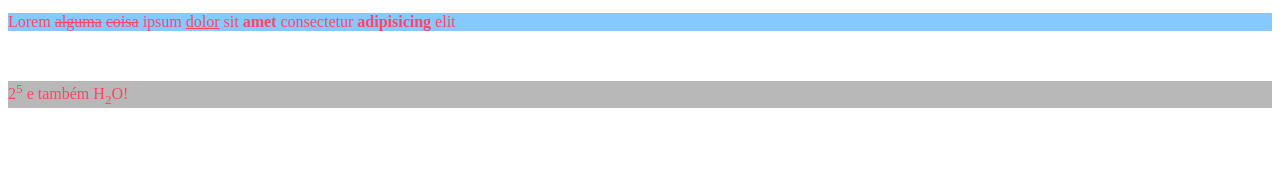
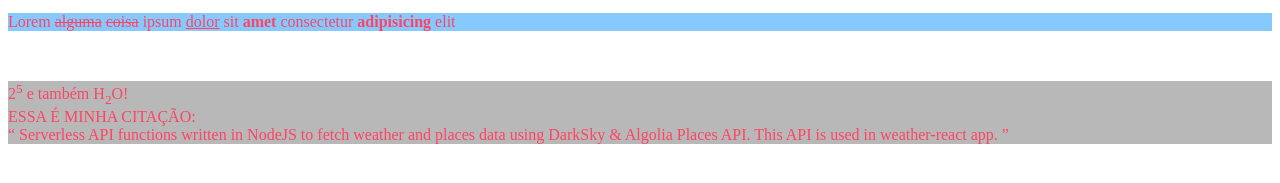
Before and after one commit to Nataliaartini/html_css, a plain HTML site: page inicial/index.html in a window 1280 px wide. Shown: the part 209-392 px from the top of the page. Drawn offline with Linux system fonts and the light colour scheme.

Commit message:
organizando arquivos

```diff
--- a/index.html
+++ b/inicial/index.html
@@ -34,7 +34,12 @@
     <!-- strong aumenta a importância da palavra no texto enquanto bold só deixa em negrito -->
     <!-- del tiraria a palavra do texto enquanto <s> só risca ela, assim como nos outros exemplos -->
         <br>
-    <p> 2<sup>5</sup> e também H<sub>2</sub>O!
+    <p> 2<sup>5</sup> e também H<sub>2</sub>O! <br>
+        ESSA É MINHA CITAÇÃO:<br>
+        <q cite="https://github.com/">
+            Serverless API functions written in NodeJS to fetch weather and places data using
+            DarkSky & Algolia Places API. This API is used in weather-react app.
+        </q>
     </p>
 </body>
 
```
